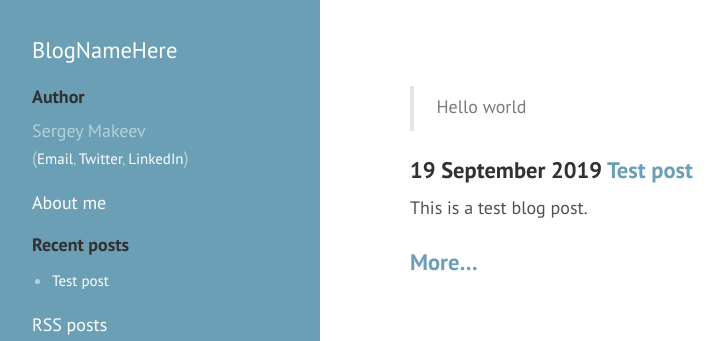
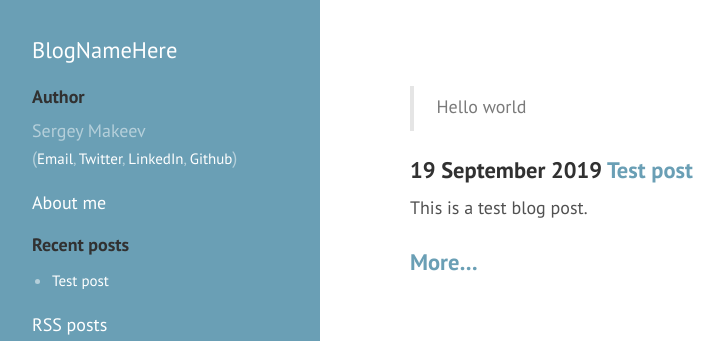
Before and after one commit to SergeyMakeev/sergeymakeev.github.io, a Jekyll site: the page built from index.md, in a window 1280 px wide. Shown: the top 341 px of the page, without its empty margins (4-728 px from the left). Built offline with Jekyll 4.4.1, drawn with Linux system fonts in a browser that asks for light colours.

Commit message:
Update header.html

```diff
--- a/_includes/header.html
+++ b/_includes/header.html
@@ -71,14 +71,14 @@
     <div>
     {% else %}
     <div class="sidebar-mini">
-      Sergey Makeev<br>(<small><a href="mailto:sergeymakeev@hotmail.com">Email</a>, <a href="https://twitter.com/SergeyMakeev">Twitter</a>, <a href="https://www.linkedin.com/in/sergeymakeev/">LinkedIn</a></small>)
+      Sergey Makeev<br>(<small><a href="mailto:sergeymakeev@hotmail.com">Email</a>, <a href="https://twitter.com/SergeyMakeev">Twitter</a>, <a href="https://www.linkedin.com/in/sergeymakeev">LinkedIn</a>, <a href="https://github.com/SergeyMakeev">Github</a></small>)
     </div>
 
     <div class="sidebar-content">
     {% endif %}
       <h4>Author</h4>
       <p>
-      Sergey Makeev<br>(<small><a href="mailto:sergeymakeev@hotmail.com">Email</a>, <a href="https://twitter.com/SergeyMakeev">Twitter</a>, <a href="https://www.linkedin.com/in/sergeymakeev/">LinkedIn</a></small>)
+      Sergey Makeev<br>(<small><a href="mailto:sergeymakeev@hotmail.com">Email</a>, <a href="https://twitter.com/SergeyMakeev">Twitter</a>, <a href="https://www.linkedin.com/in/sergeymakeev">LinkedIn</a>, <a href="https://github.com/SergeyMakeev">Github</a></small>)
       </p>
       <p>
       <a href="/about/">About me</a>
```
